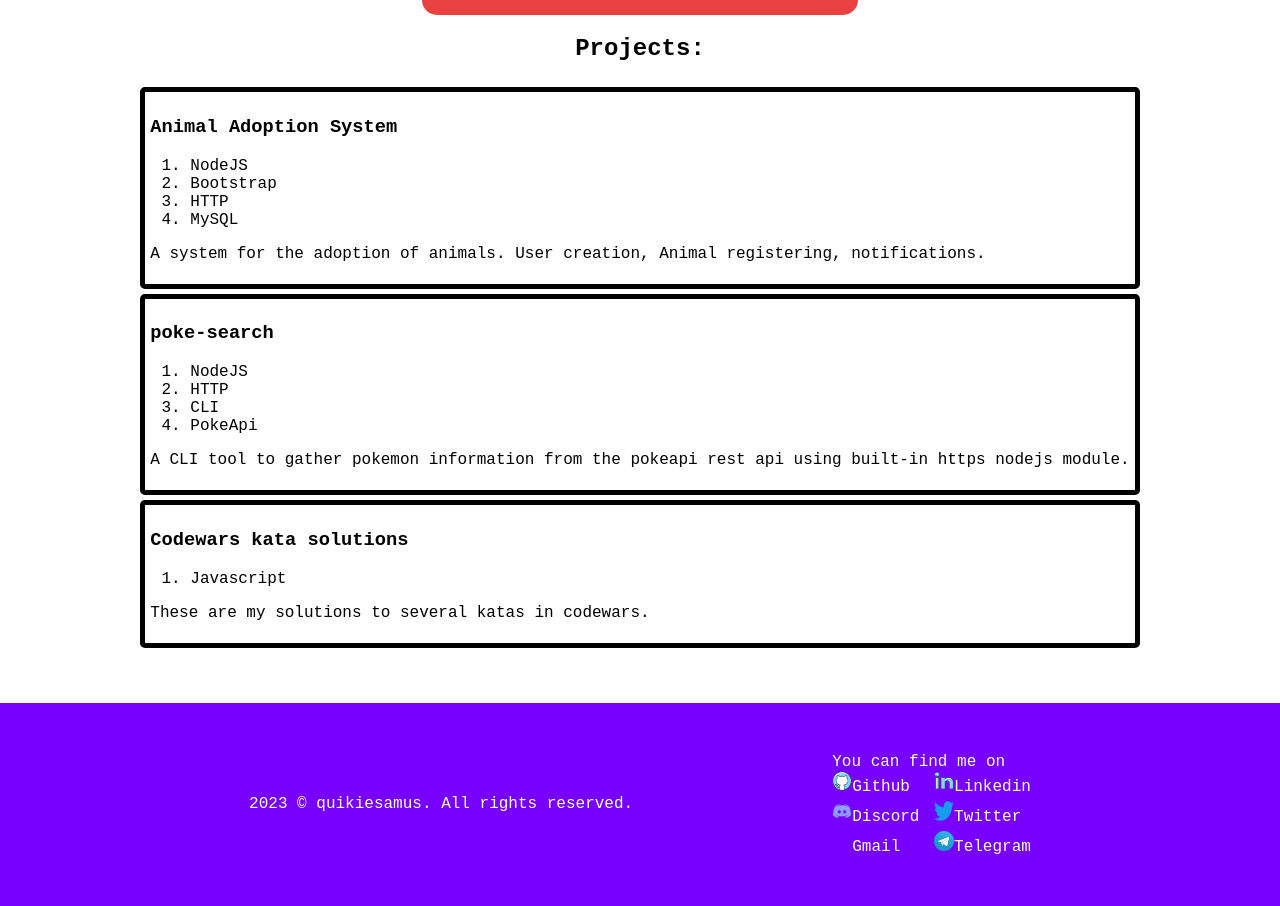
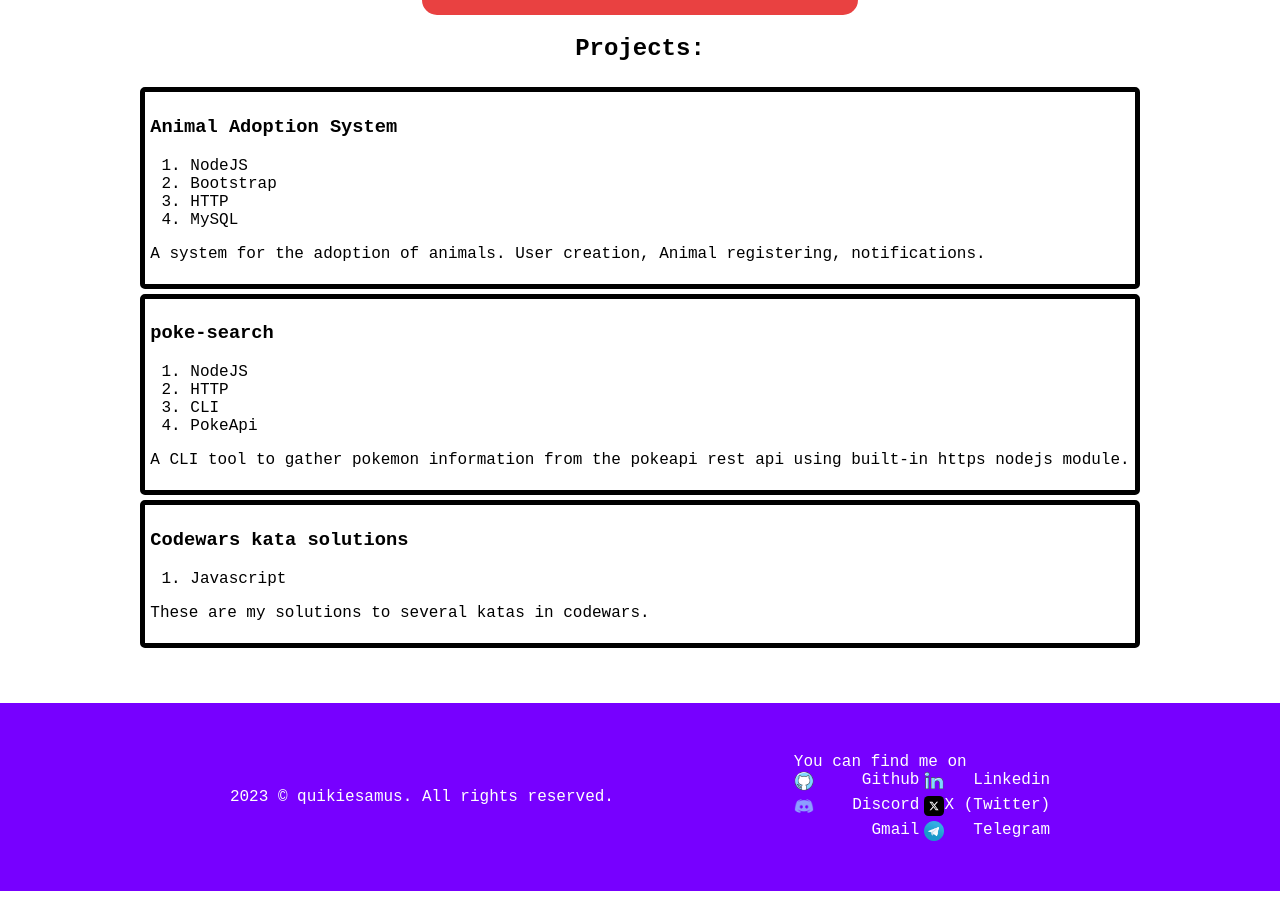
Before and after one commit to quiKieSamus/my-portfolio, a website: page index.html in a window 1280 px wide. Shown: the part 1663-2569 px from the top of the page. Drawn offline with Linux system fonts and the light colour scheme.

Commit message:
social contact styles and twitter name change update

```diff
--- a/index.html
+++ b/index.html
@@ -6,6 +6,7 @@
     <meta http-equiv="X-UA-Compatible" content="IE=edge">
     <meta name="viewport" content="width=device-width, initial-scale=1.0">
     <title>Rubén González</title>
+    <link rel="shortcut icon" href="./favicon.ico" type="image/x-icon">
     <link rel="stylesheet" href="style.css" type="text/css">
     <link rel="stylesheet" href="https://cdnjs.cloudflare.com/ajax/libs/font-awesome/6.4.0/css/all.min.css" type="text/css">
     <script defer src="https://cdnjs.cloudflare.com/ajax/libs/font-awesome/6.4.0/js/fontawesome.min.js"></script>
--- a/script.js
+++ b/script.js
@@ -196,12 +196,12 @@ function fillFindMeContainer() {
             profileName: "Discord"
         },
         {
-            imgSrc: "icons/twitter.png",
+            imgSrc: "icons/x.svg",
             alt: "Ruben's twitter profile",
             width: "20",
             height: "20",
             link: "https://twitter.com/quiKieSamus",
-            profileName: "Twitter"
+            profileName: "X (Twitter)"
         },
         {
             imgSrc: "icons/gmail.ico",
@@ -226,6 +226,8 @@ function fillFindMeContainer() {
         const img = document.createElement("IMG");
         const linkEl = document.createElement("A");
 
+        div.classList.add('contact-item');
+
         img.src = `./${imgSrc}`;
         img.alt = alt;
         img.width = width;
--- a/style.css
+++ b/style.css
@@ -200,6 +200,12 @@ html, body {
     gap: 5px;
 }
 
+.contact-item {
+    display: flex;
+    justify-content: space-between;
+    width: 100%;
+}
+
 @media screen and (max-width: 800px) {
     .nav-bar {
         padding: 30px;
```
Also changed, not shown: favicon.ico (added), icons/x.svg (added).
